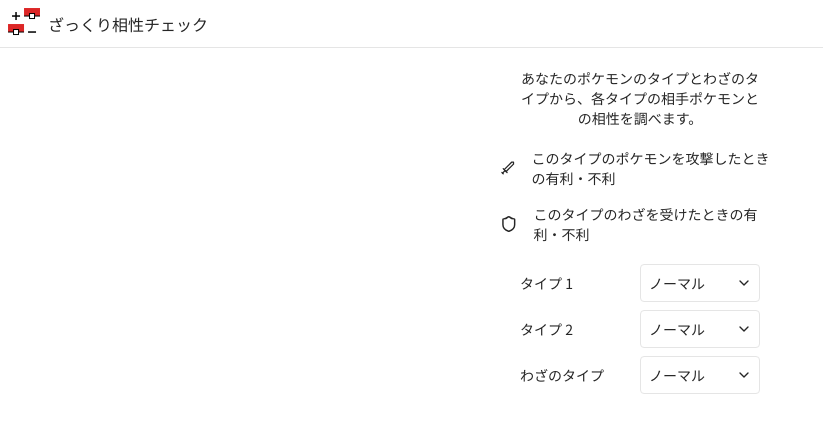
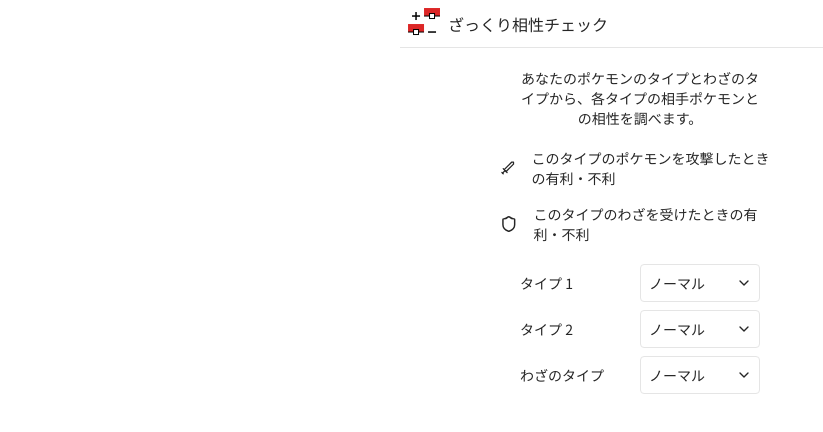
Before and after one commit to tat-u/pokemon-type-matchups, a Next.js app: page / in a window 1280 px wide. Shown: the top 432 px of the page, without its empty margins (0-823 px from the left). Built offline with nearby package versions, Linux system fonts and the light colour scheme.

Commit message:
Update style around Header

```diff
--- a/src/app/page.tsx
+++ b/src/app/page.tsx
@@ -14,8 +14,7 @@
 
   return (
     <>
-      <Header />
-      <div className="pt-12">
+      <Header className="w-full sticky top-0" />
       <main className="flex flex-col gap-5 items-center p-5">
         <div className="w-60 text-sm text-center">
           あなたのポケモンのタイプとわざのタイプから、各タイプの相手ポケモンとの相性を調べます。
@@ -45,7 +44,6 @@
           </div>
         </div>
       </main>
-      </div>
     </>
   );
 }
--- a/src/components/header.tsx
+++ b/src/components/header.tsx
@@ -1,24 +1,26 @@
+import { cn } from "@/lib/cn";
 import Image from "next/image";
-import { cn } from "@/lib/cn";
+import type { ComponentProps } from "react";
 
-export const Header = () => {
+export const Header = ({ className, ...props }: ComponentProps<"header">) => {
   return (
     <header
+      {...props}
       className={cn(
-        "fixed top-0 left-0",
-        "flex w-full h-12 px-2",
-        "gap-2 items-center content-center",
-        "border-b border-neutral-200 bg-white"
+        "h-12", // Size
+        "px-2 flex gap-2 items-center", // Layout
+        "border-b border-neutral-200 bg-white", // Style
+        className
       )}
     >
       <Image
         src="/header-logo.png"
-        alt="Header Logo"
+        alt="Pokemon Type Matchups Logo"
         width={32}
         height={32}
         className="size-8"
       />
-      ざっくり相性チェック
+      <span>ざっくり相性チェック</span>
     </header>
   );
 };
```
Lines whose indentation alone changed are shown as unchanged.
